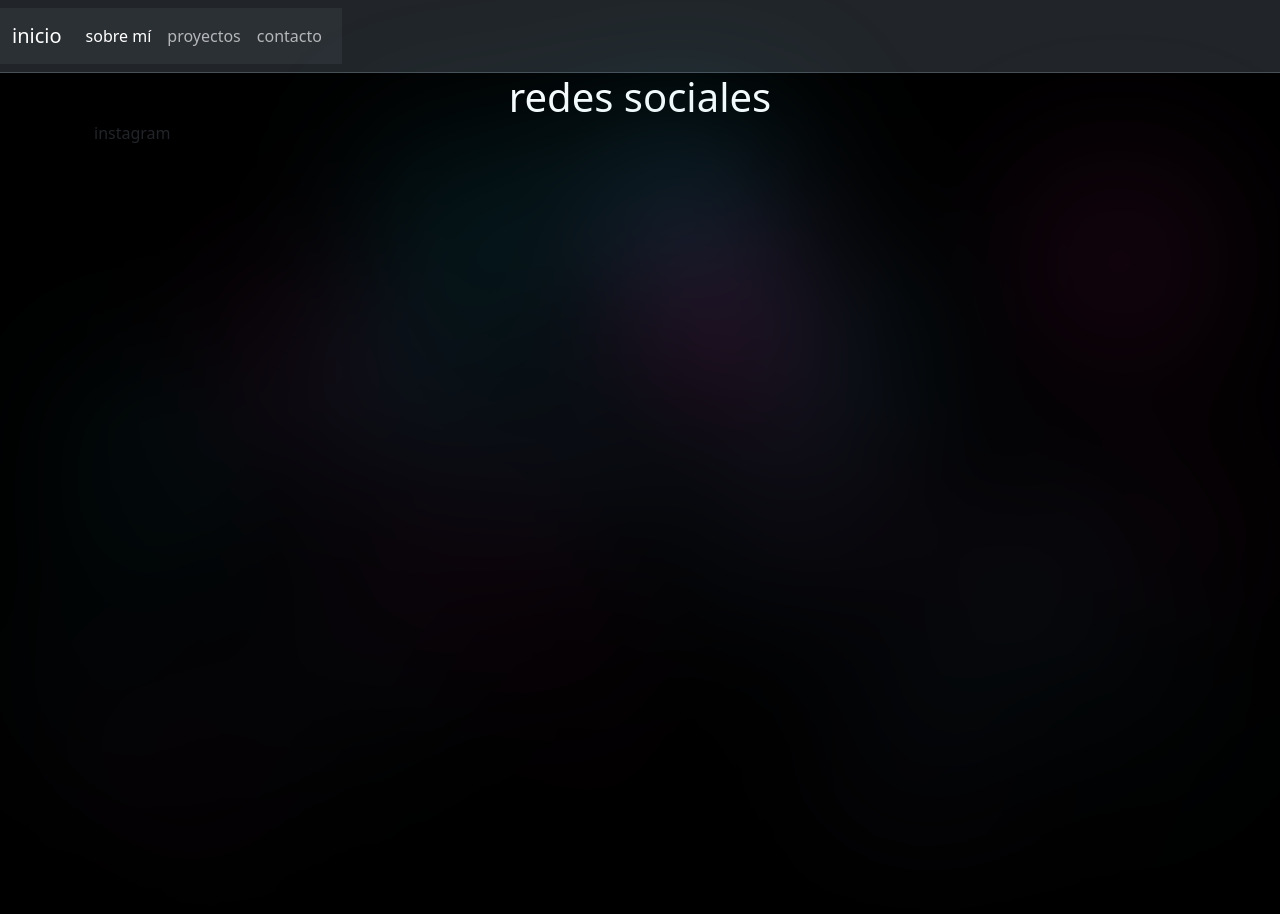
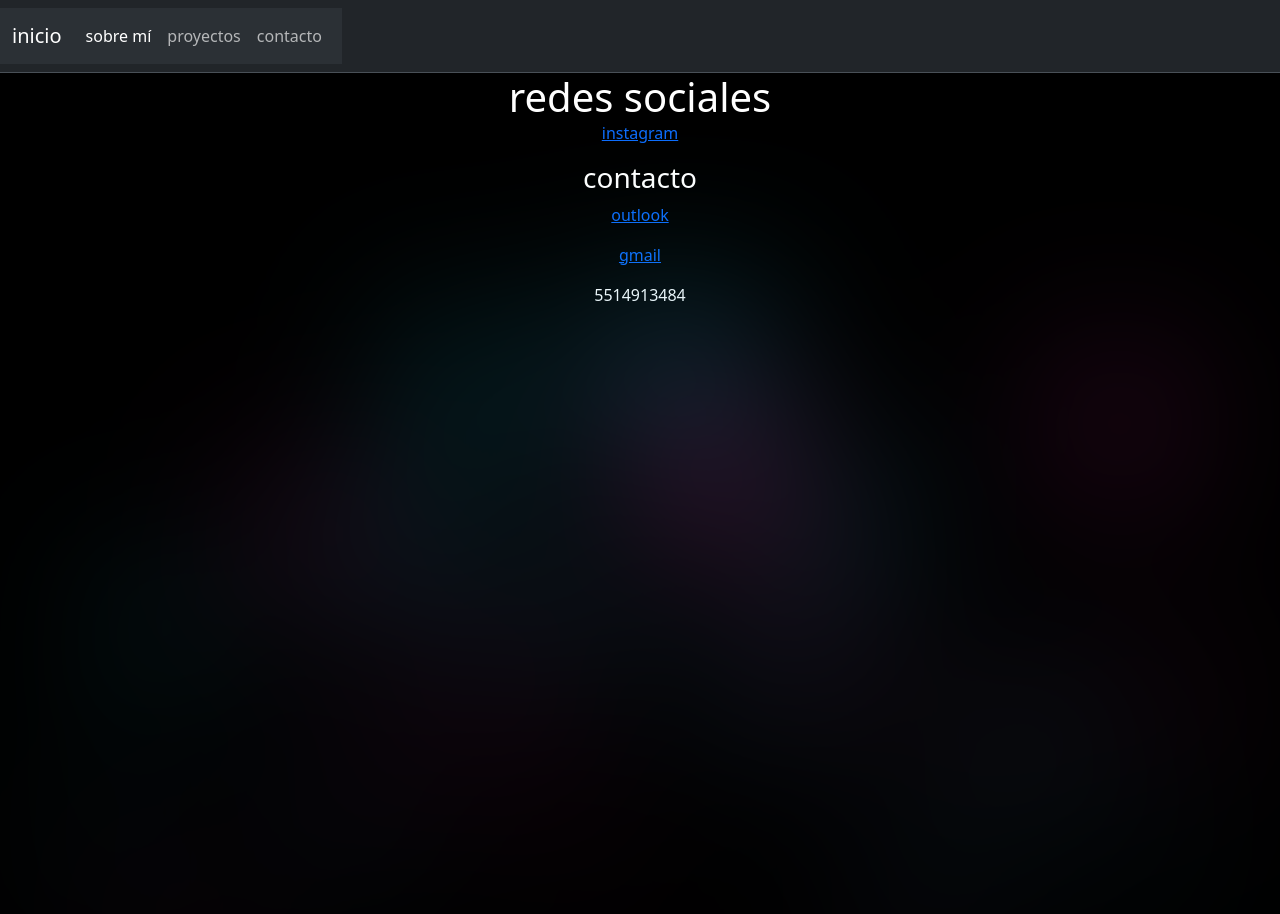
Before and after one commit to MaxIb62/CV, a plain HTML site: page contacto.html in a window 1280 px wide. Drawn offline with nearby package versions, Linux system fonts and the light colour scheme.

Commit message:
contacto

```diff
--- a/contacto.html
+++ b/contacto.html
@@ -38,7 +38,12 @@
         <section>
           <div class="container titulo">
             <h1>redes sociales</h1>
-            <p><a href="https://www.instagram.com/max_ibat/"></a>instagram</p>
+            <center><p><a href="https://www.instagram.com/max_ibat/">instagram</a></p></center>
+            <h3><center>contacto</center></h3>
+            <center><p><a href="mavmmax145@outlook.com">outlook</a></p></center>
+            <center><p><a href="maxibaro22@gmail.com">gmail</a></p></center>
+            <center><p>5514913484</p></center>
+
           </div>
         </section>
         <section>
--- a/css/style.css
+++ b/css/style.css
@@ -36,3 +36,6 @@ img{
 h3{
     color: white;
 }
+p{
+    color: white;
+}
```
